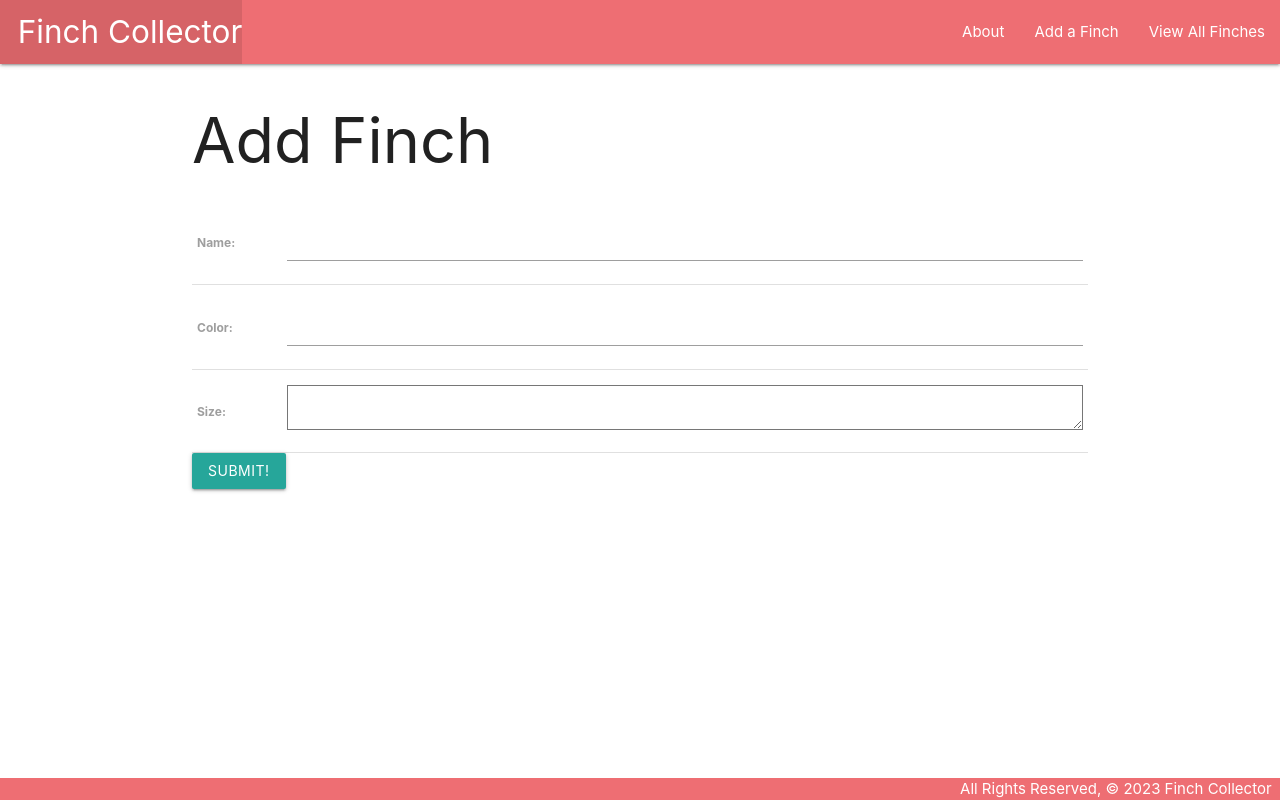
After one commit to harkirats043/Python-finchcollector, a Django app: page /finches/create/ in a window 1280 px wide. The commit adds this page. Run offline with Django 4.2, Linux system fonts and the light colour scheme.

Commit message:
add finch page

```diff
--- a/main_app/templates/base.html
+++ b/main_app/templates/base.html
@@ -19,6 +19,7 @@
         </ul>
         <ul class="right">
           <li><a href="{% url 'about' %}">About</a></li>
+          <li><a href="{% url 'finches_create' %}">Add a Finch</a></li>
           <li><a href="{% url 'finches' %}">View All Finches</a></li>
         </ul>
       </div>
--- /dev/null
+++ b/main_app/templates/main_app/finch_form.html
@@ -0,0 +1,17 @@
+{% extends 'base.html' %}
+
+{% block content %}
+
+  <h1>Add Finch</h1>
+<!-- Leaving the action empty makes the form post to the same url used to display it -->
+  <form action="" method="POST">
+      <!-- Django requires the following for security purposes -->
+   {% csrf_token %}
+   <table>
+     <!-- Render the inputs inside of <tr>s & <td>s -->
+        {{ form.as_table}}
+   </table>
+   <input type="submit" value="Submit!" class="btn">
+  </form>
+
+  {% endblock %}
--- a/main_app/urls.py
+++ b/main_app/urls.py
@@ -6,5 +6,6 @@ urlpatterns = [
     path('', views.home,name='home'),
     path('about/',views.about,name='about'),
     path('finches/',views.finches,name='finches'),
-    path('finches/<int:finch_id>/',views.finches_detail,name='detail')
+    path('finches/<int:finch_id>/',views.finches_detail,name='detail'),
+    path('finches/create/',views.FinchCreate.as_view(), name='finches_create'),
 ]
--- a/main_app/views.py
+++ b/main_app/views.py
@@ -1,4 +1,6 @@
 from django.shortcuts import render
+from django.views.generic.edit import CreateView
+
 from .models import Finch
 
 # Create your views here.
@@ -25,3 +27,7 @@ def finches(request):
 def finches_detail(request,finch_id):
     finch=Finch.objects.get(id=finch_id)
     return render(request,'finches/detail.html',{'finch':finch})
+
+class FinchCreate(CreateView):
+    model = Finch
+    fields = '__all__'
```
